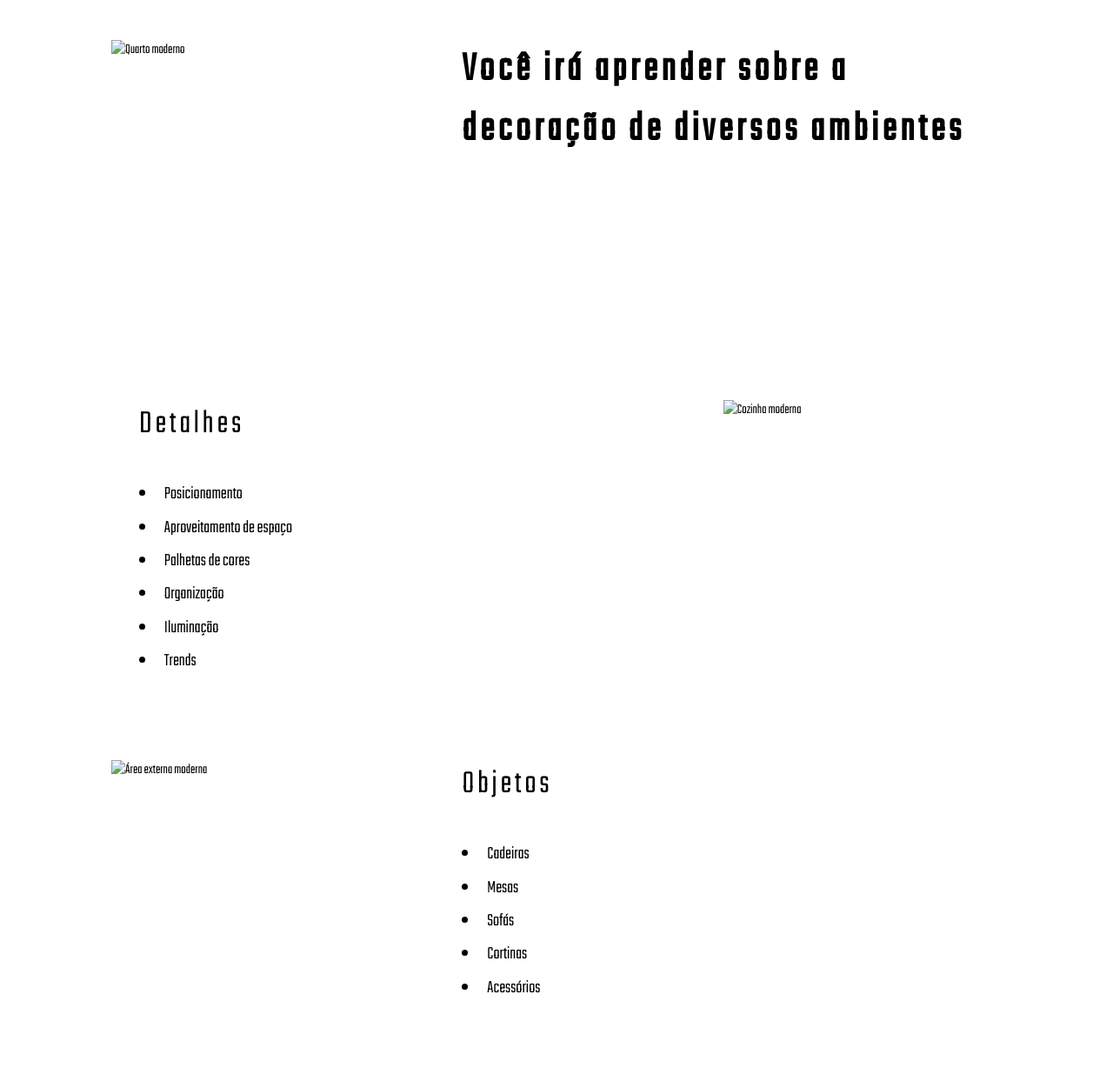
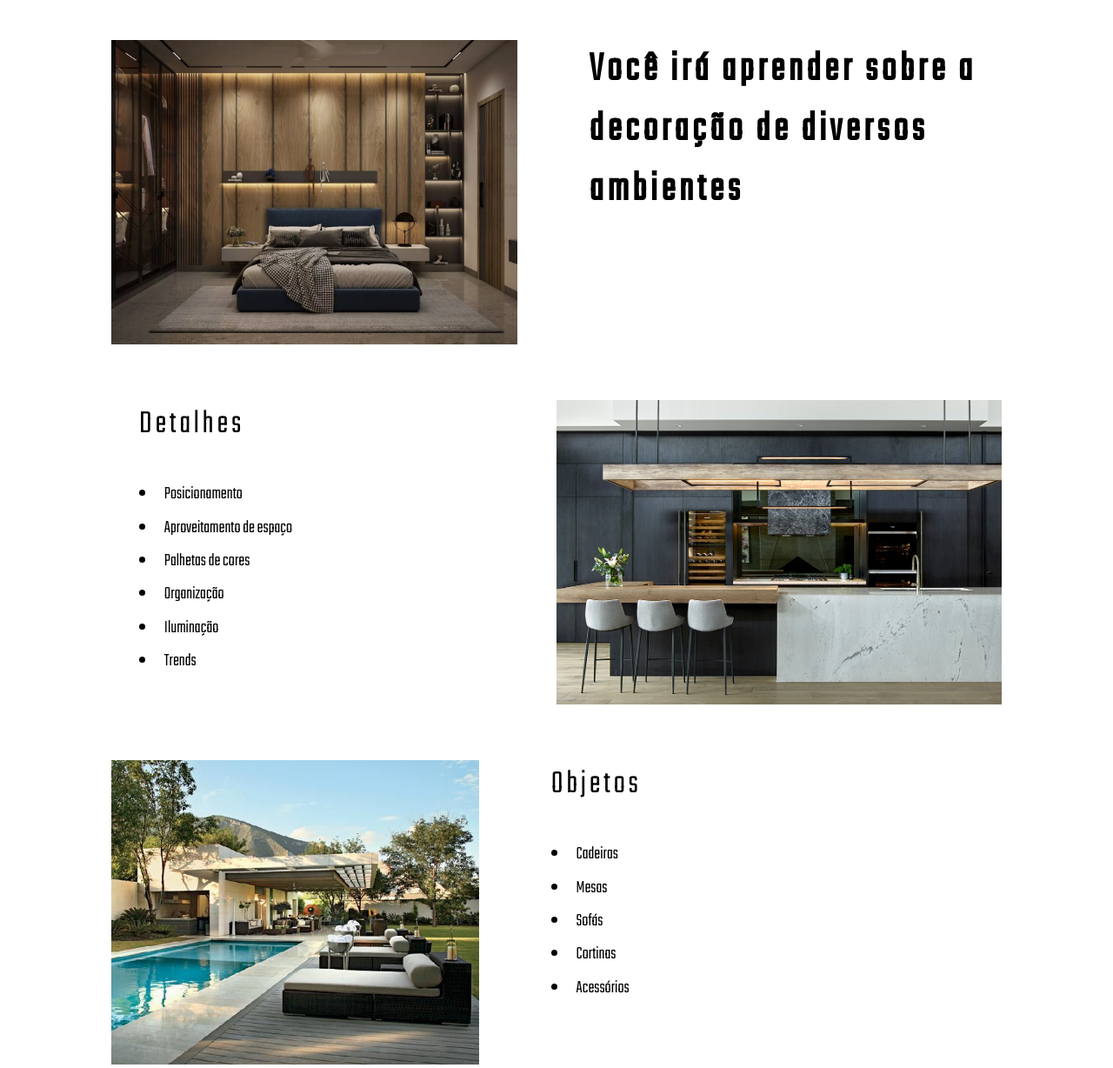
Before and after one commit to xjuliaag/DecorHome, a plain HTML site: page index.html in a window 1280 px wide. Shown: the part 1726-2954 px from the top of the page at 87% size. Drawn offline with nearby package versions, Linux system fonts and the light colour scheme; files that its build step writes are made by us from their sources; files whose address does not match are found by name.

Commit message:
Update index.html

```diff
--- a/index.html
+++ b/index.html
@@ -5,7 +5,7 @@
     <meta http-equiv="X-UA-Compatible" content="IE=edge">
     <meta name="viewport" content="width=device-width, initial-scale=1.0">
     <title>DecorHome</title>
-    <link rel="stylesheet" href="css/styles.css">
+    <link rel="stylesheet" href="styles.css">
     <link href="https://fonts.googleapis.com/css2?family=Abril+Fatface&family=Teko:wght@300&display=swap" rel="stylesheet">
     <link rel="stylesheet" href="https://cdn.jsdelivr.net/npm/bootstrap-icons@1.8.3/font/bootstrap-icons.css">
 </head>
@@ -96,7 +96,7 @@
     </section>
     <section id="detalhes">
         <div class="detalhe" id="detalhe-1">
-            <img src="img/d.webp" alt="Quarto moderno">
+            <img src="d.webp" alt="Quarto moderno">
             <div class="detalhe-descriçao">
             <h3>Você irá aprender sobre a decoração de diversos ambientes</h3>
             </div>
@@ -113,10 +113,10 @@
                 <li>Trends</li>
             </ul>
             </div>
-            <img src="img/e.jpg" alt="Cozinha moderna">
+            <img src="e.jpg" alt="Cozinha moderna">
         </div>
         <div class="detalhe" id="detalhe-3">
-            <img src="img/g.jpg" alt="Área externa moderna">
+            <img src="g.jpg" alt="Área externa moderna">
             <div class="detalhe-descriçao">
             <h3>Objetos</h3>
             <ul>
```
